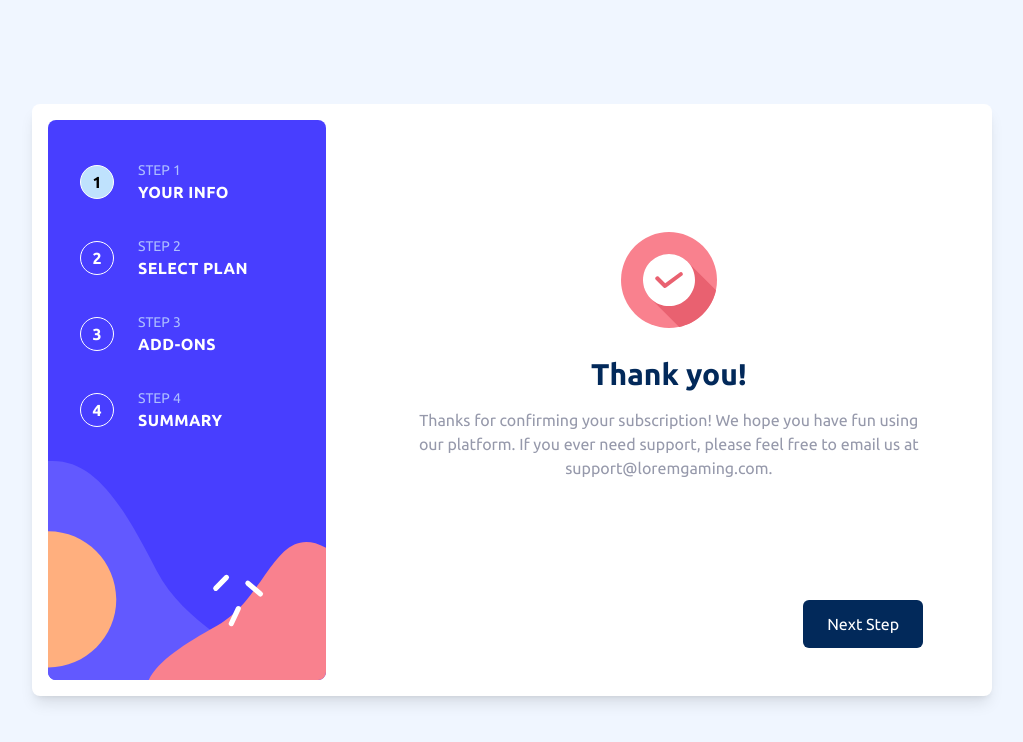
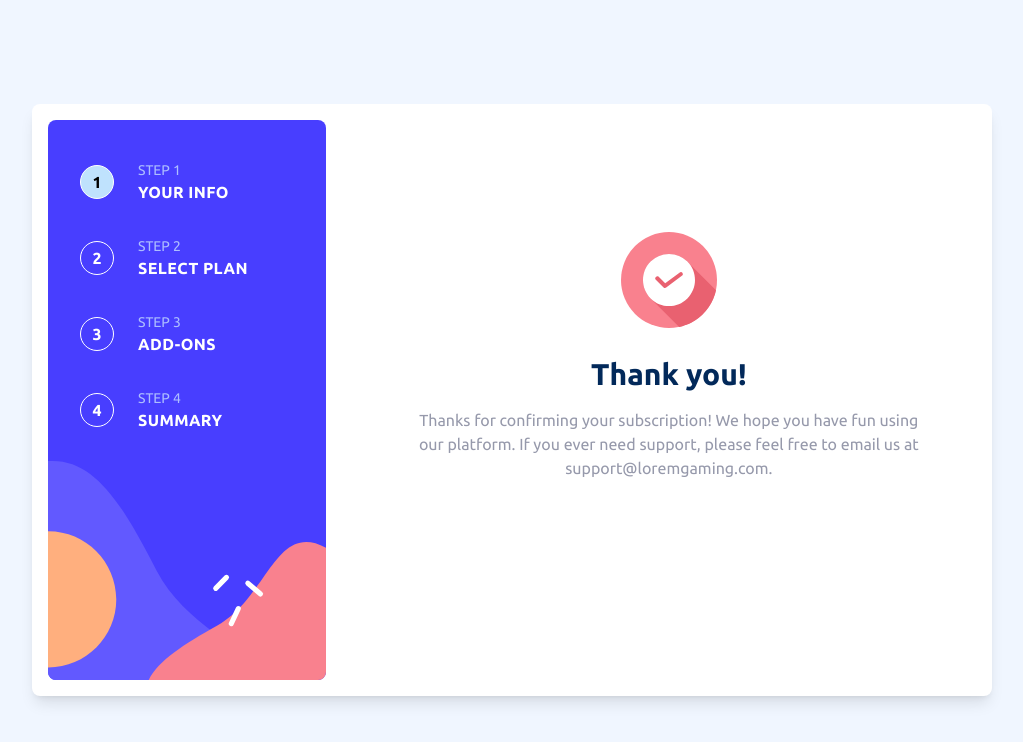
Before and after one commit to Di-void/multi-step-form, a React (Vite) app: page / in a window 1280 px wide. Shown: the top 742 px of the page, without its empty margins (128-1151 px from the left). Built offline with nearby package versions, Linux system fonts and the light colour scheme.

Commit message:
refactor: comment out footernav from thank-you screen for now

```diff
--- a/src/views/index.tsx
+++ b/src/views/index.tsx
@@ -10,7 +10,7 @@ const Views = () => {
       {/* <FinishUp /> */}
       <Thanks />
 
-      <FooterNav />
+      {/* <FooterNav /> */}
     </section>
   );
 };
```
